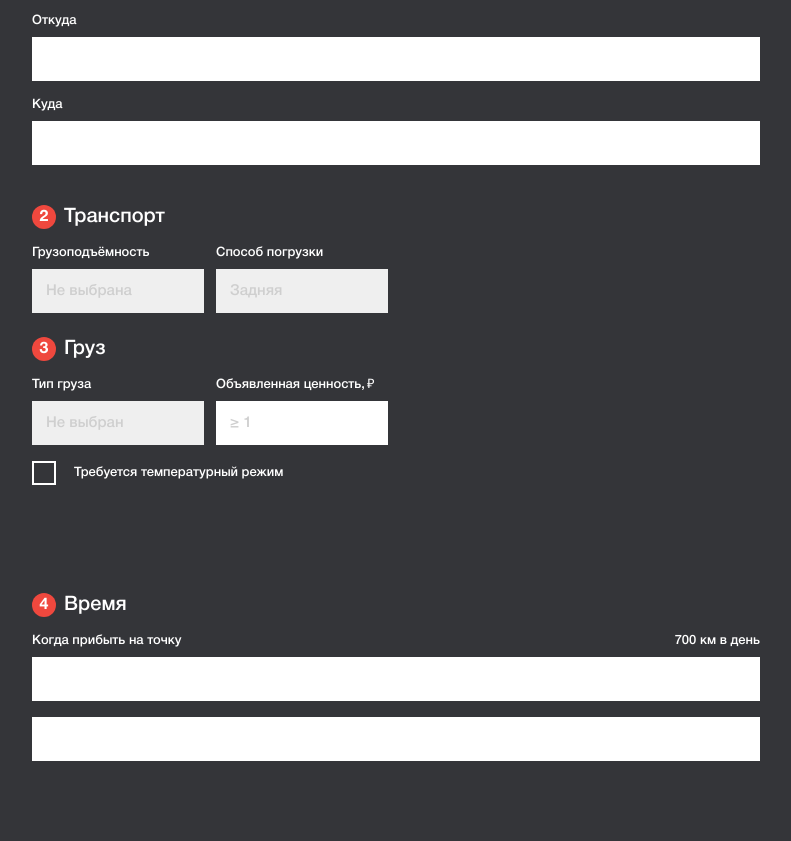
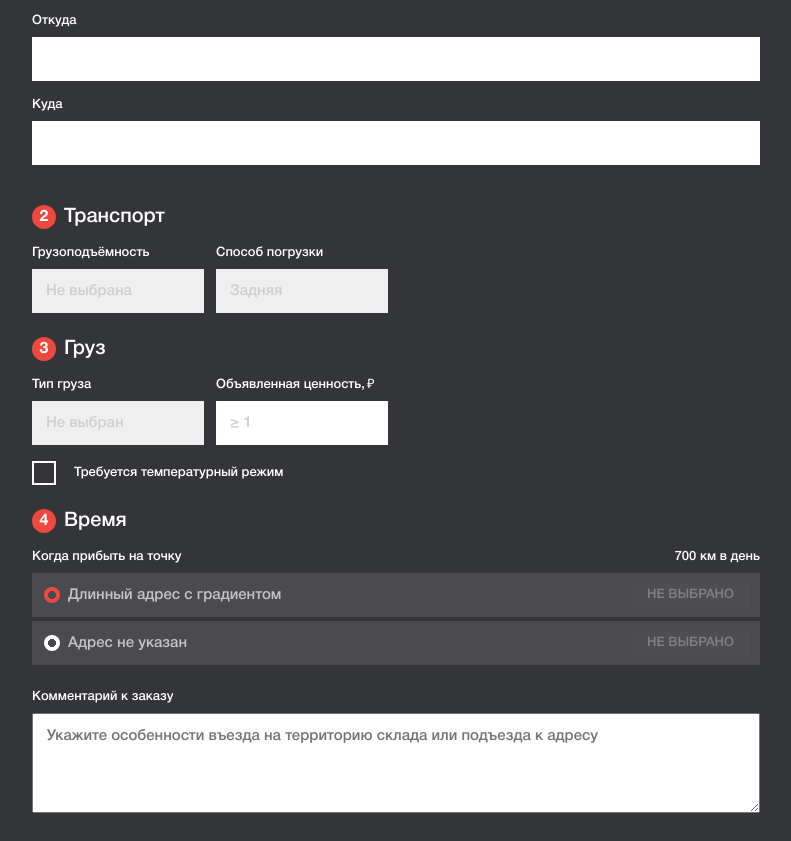
Before and after one commit to dtr200/tochka-tochka, a website: page app/index.html in a window 1280 px wide. Shown: the part 119-960 px from the top of the page, without its empty margins (138-929 px from the left). Before the commit the page ends 920 px from the top, so only its background shows below. Drawn offline with Linux system fonts and the light colour scheme.

Commit message:
layout is ready for 97%

```diff
--- a/app/index.html
+++ b/app/index.html
@@ -112,18 +112,34 @@
             </fieldset>
             <fieldset class="order-form__order-details order-details">
                 <legend class="order-details__title section-title section-title--mark" data-num="4">Время</legend>
-                <ul class="order-details__list">
+                <ul class="order-details__list order-details__list--map">
                     <li class="order-details__item input-field">
                         <div class="input-field__title-wrapper">
                             <label for="when" class="input-field__title">Когда прибыть на точку</label>
                             <label for="distance" class="input-field__subtitle">700 км в день</label>
                         </div>
-                        <input type="text" class="input-field__place" id="when">
+                        <div class="input-field__place-wrapper input-field__place-wrapper--address-one">
+                            <div class="input-field__overlay">
+                                <input type="text" class="input-field__place input-field__place--address" id="when" value="Длинный адрес с градиентом">
+                            </div>
+                            <button class="input-field__button">НЕ ВЫБРАНО</button>
+                        </div>
                     </li>
                     <li class="order-details__item input-field">
-                        <input type="text" class="input-field__place" id="distance">
+                        <div class="input-field__place-wrapper input-field__place-wrapper--address-two">
+                            <div class="input-field__overlay">
+                                <input type="text" class="input-field__place input-field__place--address" id="distance" value="Адрес не указан">
+                            </div>
+                            <button class="input-field__button">НЕ ВЫБРАНО</button>
+                        </div>
                     </li>
                 </ul>
+            </fieldset>
+            <fieldset class="order-form__order-details order-details">
+                <div class="input-field__title-wrapper">
+                    <label for="comment" class="input-field__title">Комментарий к заказу</label>
+                </div>
+                <textarea class="input-field__textarea" id="comment" rows="4" placeholder="Укажите особенности въезда на территорию склада или подъезда к адресу"></textarea>
             </fieldset>
         </form>
     </main>
--- a/app/js/main.js
+++ b/app/js/main.js
@@ -1,5 +1,5 @@
 const toggle = () => {
-    const checkbox = document.querySelector('.checkbox');
+    const checkbox = document.querySelector('.checkbox__title');
     const items = document.querySelectorAll('.order-details__item--dynamic');
 
     const toggleEvent = () => {
--- a/app/scss/blocks/input-field.scss
+++ b/app/scss/blocks/input-field.scss
@@ -33,6 +33,56 @@
     &--inline{
         max-width: $inline-width;
     }
+    &--address{
+        background: linear-gradient(to right, $semi-grey 48%, $dark-light 58%, $dark-light);
+        -webkit-background-clip: text;
+        -webkit-text-fill-color: transparent;
+        padding-left: 36px;
+        margin-bottom: 0;
+    }
+}
+
+.input-field__overlay{
+    background-color: $dark-light;
+}
+
+.input-field__place-wrapper{
+    position: relative;
+    &--address-one::before,
+    &--address-two::before{
+        content: '';
+        display: block;
+        width: 16px;
+        height: 16px;
+        border-radius: 50%;
+        position: absolute;
+        top: 14px;
+        left: 12px;
+    }
+    &--address-one::before{
+        background: radial-gradient(circle at center, transparent, transparent 4px, $red 4px, $red);
+    }
+    &--address-two::before{
+        background: radial-gradient(circle at center, transparent, transparent 4px, $white 4px, $white);
+    }
+}
+
+.input-field__button{
+    width: 119px;
+    height: 24px;
+    background-color: $semi-dark;
+    border: none;
+    border-radius: 2px;
+    position: absolute;
+    right: 10px;
+    top: 10px;
+    opacity: .3;
+    color: $white;
+    outline: none;
+    @include font($size: $label-size, $height: $label-line-height);
+    &:hover{
+        opacity: 1;
+    }
 }
 
 .input-field__list{
@@ -60,3 +110,11 @@
     @include font($size: $list-text-size, $height: $list-line-height);
         color: $black;
 }
+
+.input-field__textarea{
+    width: 100%;
+    outline: none;
+    @include font($size: $main-text-size, $height: $main-line-height);
+    padding: 13px 14px;
+    box-sizing: border-box;
+}
--- a/app/scss/blocks/order-details.scss
+++ b/app/scss/blocks/order-details.scss
@@ -17,8 +17,11 @@
         grid-template-rows: 68px 24px 68px;
         row-gap: 16px;
     }
-    &--hiden-child{
+    &--hidden-child{
         grid-template-rows: 68px 24px;
+    }
+    &--map{
+        gap: 4px;
     }
 }
 
--- a/app/scss/variables.scss
+++ b/app/scss/variables.scss
@@ -8,8 +8,10 @@ $inline-width: 172px;
 $red: #EF483E;
 $white: #fff;
 $silver: #CFCFCF;
+$semi-grey: #c4c4c4;
 $grey: #717174;
 $dark-light: #4B4B4F;
+$semi-dark: #565656;
 $dark: #343539;
 $black: #000;
 
```
Also changed, not shown: app/css/style.min.css, app/js/main.min.js.
